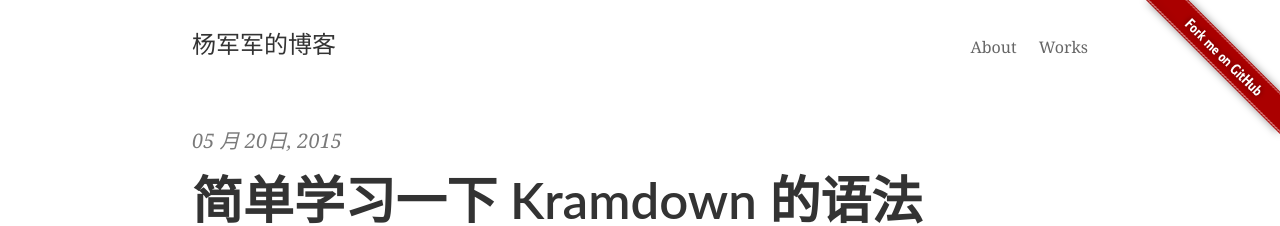
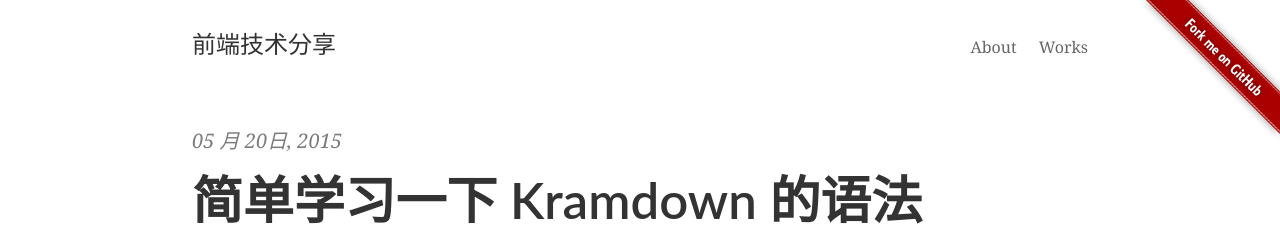
Before and after one commit to yangjunjun/yangjunjun.github.io, a Jekyll site: the page built from index.html, in a window 1280 px wide. Shown: the top 226 px of the page. Built offline with Jekyll 4.4.1, drawn with Linux system fonts in a browser that asks for light colours; some web fonts are replaced; the list of posts is cut into pages by our own code; comment, search, counter and statistics services are not loaded.

Commit message:
Update _config.yml

```diff
--- a/_config.yml
+++ b/_config.yml
@@ -1,13 +1,13 @@
 # Site settings
-title:       杨军军的博客
+title:       前端技术分享
 email:       ggiiss@qq.com
-author:      杨军军
-description: 专注于前端
+author:      杨俊业
+description: 专注于前端的技术分享
 baseurl:     ""
 url:         ""
 
 #Duoshuo short Name / 多说的shortname
-duoshuo: xngiser
+#duoshuo: xngiser
 
 #Baidu analytics / 百度统计(异步的js码，注意使用异步版本的)
 baidu_analyze: 1cf66887502cd1bbc3e1ccba4ebd3d04
```
